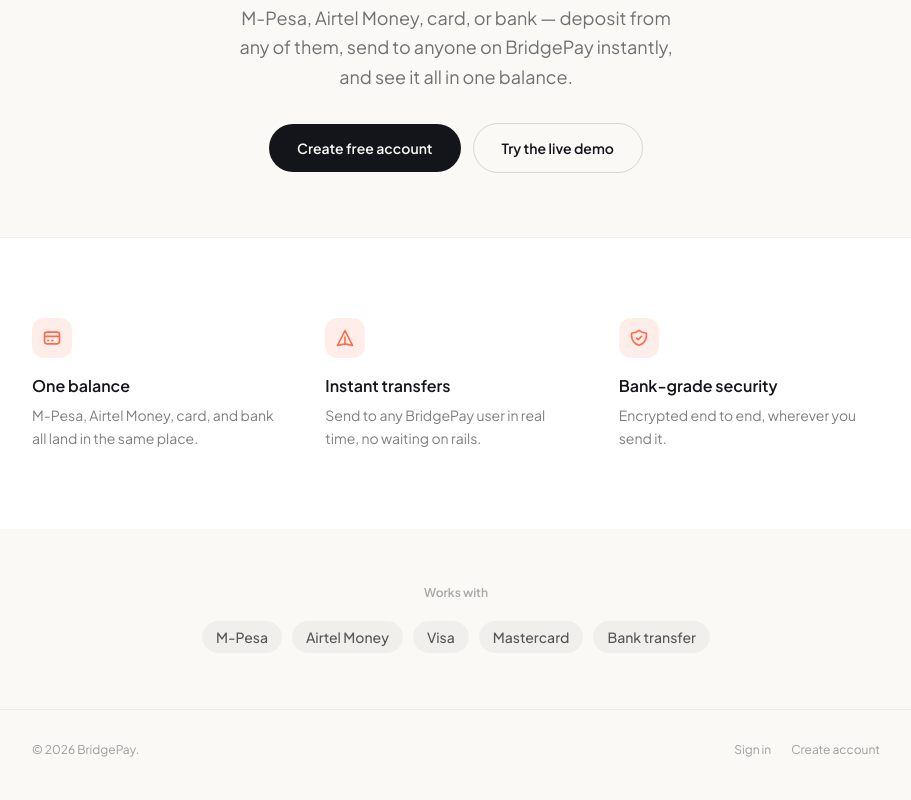
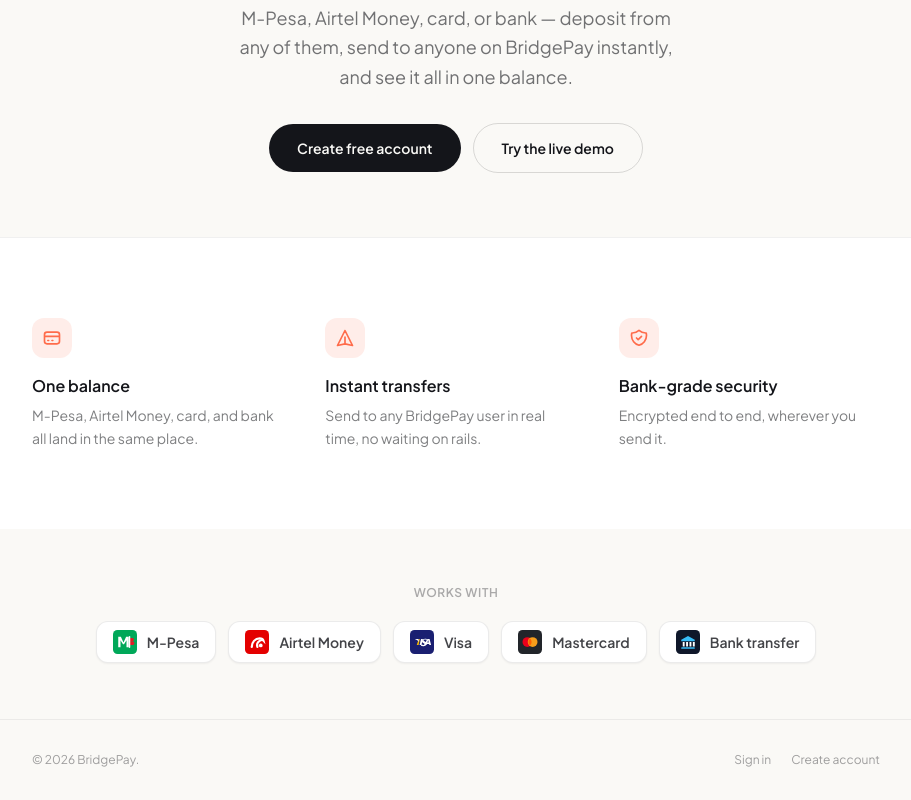
Before and after one commit to Mark-Musyoka/BridgePay-Frontend, a Next.js app: page / in a window 1280 px wide. Shown: the part 335-1135 px from the top of the page, without its empty margins (184-1095 px from the left). Built offline with nearby package versions, Linux system fonts and the light colour scheme; no server answers.

Commit message:
feat: add real brand icons for M-Pesa, Airtel, Visa, Mastercard, and Bank on homepage and set default deposit currency to USD

```diff
--- a/src/app/(dashboard)/deposit/page.tsx
+++ b/src/app/(dashboard)/deposit/page.tsx
@@ -20,9 +20,9 @@
 type Method = 'card' | 'mpesa' | 'airtel';
 
 const METHODS: { id: Method; label: string; icon: React.ComponentType<{ className?: string }> }[] = [
-  { id: 'card', label: 'Card', icon: Icons.CreditCard },
-  { id: 'mpesa', label: 'M-Pesa', icon: Icons.Wallet },
-  { id: 'airtel', label: 'Airtel Money', icon: Icons.Wallet },
+  { id: 'card', label: 'Card', icon: Icons.Visa },
+  { id: 'mpesa', label: 'M-Pesa', icon: Icons.MPesa },
+  { id: 'airtel', label: 'Airtel Money', icon: Icons.Airtel },
 ];
 
 function StripeCardForm({
@@ -256,7 +256,7 @@
               required
             />
             <Input
-              label="Amount (KES)"
+              label="Amount (USD)"
               type="number"
               step="0.01"
               min="0.01"
--- a/src/app/page.tsx
+++ b/src/app/page.tsx
@@ -113,13 +113,26 @@
 
         {/* Trust strip */}
         <section className="max-w-4xl mx-auto px-6 py-12 sm:py-14 text-center">
-          <p className="text-xs font-semibold text-[#14151A]/35 mb-5">Works with</p>
-          <div className="flex flex-wrap justify-center gap-2.5">
-            {['M-Pesa', 'Airtel Money', 'Visa', 'Mastercard', 'Bank transfer'].map((rail) => (
-              <span key={rail} className="px-3.5 py-1.5 rounded-full bg-black/[0.04] text-sm font-medium text-[#14151A]/70">
-                {rail}
-              </span>
-            ))}
+          <p className="text-xs font-semibold text-[#14151A]/35 mb-5 tracking-wider uppercase">Works with</p>
+          <div className="flex flex-wrap justify-center items-center gap-3">
+            {[
+              { name: 'M-Pesa', icon: Icons.MPesa },
+              { name: 'Airtel Money', icon: Icons.Airtel },
+              { name: 'Visa', icon: Icons.Visa },
+              { name: 'Mastercard', icon: Icons.Mastercard },
+              { name: 'Bank transfer', icon: Icons.Bank },
+            ].map((rail) => {
+              const Icon = rail.icon;
+              return (
+                <div
+                  key={rail.name}
+                  className="flex items-center gap-2.5 px-4 py-2 rounded-xl bg-white border border-black/[0.08] shadow-xs hover:shadow-sm transition-all"
+                >
+                  <Icon className="w-6 h-6 shrink-0" />
+                  <span className="text-sm font-semibold text-[#14151A]/80">{rail.name}</span>
+                </div>
+              );
+            })}
           </div>
         </section>
       </main>
--- a/src/components/ui/Icons.tsx
+++ b/src/components/ui/Icons.tsx
@@ -136,4 +136,49 @@
       <path strokeLinecap="round" strokeLinejoin="round" strokeWidth={2} d="M4 16v1a3 3 0 003 3h10a3 3 0 003-3v-1m-4-4l-4 4m0 0l-4-4m4 4V4" />
     </svg>
   ),
+  MPesa: ({ className = 'w-6 h-6', ...props }: IconProps) => (
+    <svg className={className} viewBox="0 0 32 32" fill="none" xmlns="http://www.w3.org/2000/svg" {...props}>
+      <rect width="32" height="32" rx="6" fill="#00A859" />
+      <path fillRule="evenodd" clipRule="evenodd" d="M7 23V9H10.5L14 16.5L17.5 9H21V23H18V13.5L14.7 19H13.3L10 13.5V23H7Z" fill="white" />
+      <path d="M22 10.5H25.5C27 10.5 28 11.5 28 12.8C28 14.1 27 15.1 25.5 15.1H22V10.5Z" fill="#E11C24" />
+      <path d="M22 15.1H26C27.5 15.1 28.5 16.1 28.5 17.5C28.5 18.9 27.5 19.9 26 19.9H22V15.1Z" fill="#E11C24" />
+      <path d="M22 9V23" stroke="white" strokeWidth="2" strokeLinecap="round" />
+    </svg>
+  ),
+  Airtel: ({ className = 'w-6 h-6', ...props }: IconProps) => (
+    <svg className={className} viewBox="0 0 32 32" fill="none" xmlns="http://www.w3.org/2000/svg" {...props}>
+      <rect width="32" height="32" rx="6" fill="#E40000" />
+      <path d="M9 22.5C9 16.5 13.5 11 19.5 11C22 11 24 12 24.5 14C23.5 13 21.5 13 19.5 14.5C16.5 16.5 15.5 19.5 16.5 22.5" stroke="white" strokeWidth="3" strokeLinecap="round" />
+      <circle cx="21" cy="20.5" r="2.5" fill="white" />
+    </svg>
+  ),
+  Visa: ({ className = 'w-6 h-6', ...props }: IconProps) => (
+    <svg className={className} viewBox="0 0 32 32" fill="none" xmlns="http://www.w3.org/2000/svg" {...props}>
+      <rect width="32" height="32" rx="6" fill="#1A1F71" />
+      <path d="M12.8 20L14.7 12H17.2L15.3 20H12.8Z" fill="white" />
+      <path d="M22.5 12.2C22 12 21.2 11.8 20.2 11.8C17.7 11.8 16 13.1 16 15C16 16.4 17.3 17.1 18.2 17.6C19.2 18.1 19.5 18.4 19.5 18.9C19.5 19.6 18.7 19.9 17.9 19.9C16.8 19.9 16.2 19.7 15.4 19.3L15 19.1L14.6 21.1C15.2 21.4 16.4 21.6 17.7 21.6C20.4 21.6 22.1 20.3 22.1 18.2C22.1 16.3 20.4 15.5 19.3 14.9C18.5 14.5 18.1 14.2 18.1 13.7C18.1 13.2 18.7 12.8 19.7 12.8C20.5 12.8 21.2 13 21.7 13.2L22.1 13.4L22.5 12.2Z" fill="white" />
+      <path d="M25.7 12H23.8C23.2 12 22.7 12.2 22.5 12.8L19.2 20H21.8L22.3 18.5H25.5L25.8 20H28.1L26.1 12H25.7ZM23 16.6L24.3 13.5L25 16.6H23Z" fill="white" />
+      <path d="M11.6 12L9 20H11.5L13.1 12H11.6Z" fill="#F7B600" />
+      <path d="M9.5 12H6.9L6.8 12.2C9.3 12.8 11.3 14.3 12.1 16.3L11.2 12H9.5Z" fill="white" />
+    </svg>
+  ),
+  Mastercard: ({ className = 'w-6 h-6', ...props }: IconProps) => (
+    <svg className={className} viewBox="0 0 32 32" fill="none" xmlns="http://www.w3.org/2000/svg" {...props}>
+      <rect width="32" height="32" rx="6" fill="#22252A" />
+      <circle cx="12.5" cy="16" r="6.5" fill="#EB001B" />
+      <circle cx="19.5" cy="16" r="6.5" fill="#F79E1B" />
+      <path d="M16 11.2C17.3 12.4 18.1 14.1 18.1 16C18.1 17.9 17.3 19.6 16 20.8C14.7 19.6 13.9 17.9 13.9 16C13.9 14.1 14.7 12.4 16 11.2Z" fill="#FF5F00" />
+    </svg>
+  ),
+  Bank: ({ className = 'w-6 h-6', ...props }: IconProps) => (
+    <svg className={className} viewBox="0 0 32 32" fill="none" xmlns="http://www.w3.org/2000/svg" {...props}>
+      <rect width="32" height="32" rx="6" fill="#0F172A" />
+      <path d="M16 8L7 13V15H25V13L16 8Z" fill="#38BDF8" />
+      <rect x="9" y="16" width="2.5" height="6" fill="white" />
+      <rect x="13.5" y="16" width="2.5" height="6" fill="white" />
+      <rect x="18" y="16" width="2.5" height="6" fill="white" />
+      <rect x="22.5" y="16" width="2.5" height="6" fill="white" />
+      <rect x="7" y="23" width="18" height="2" rx="0.5" fill="#38BDF8" />
+    </svg>
+  ),
 };
```
